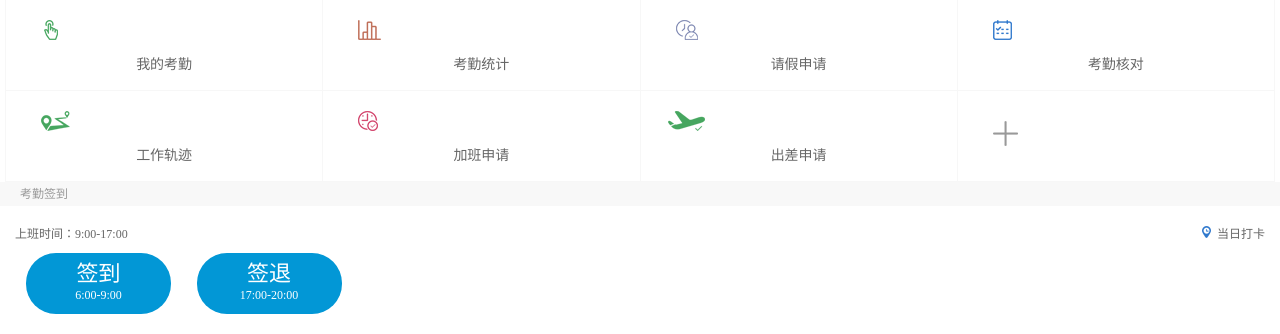
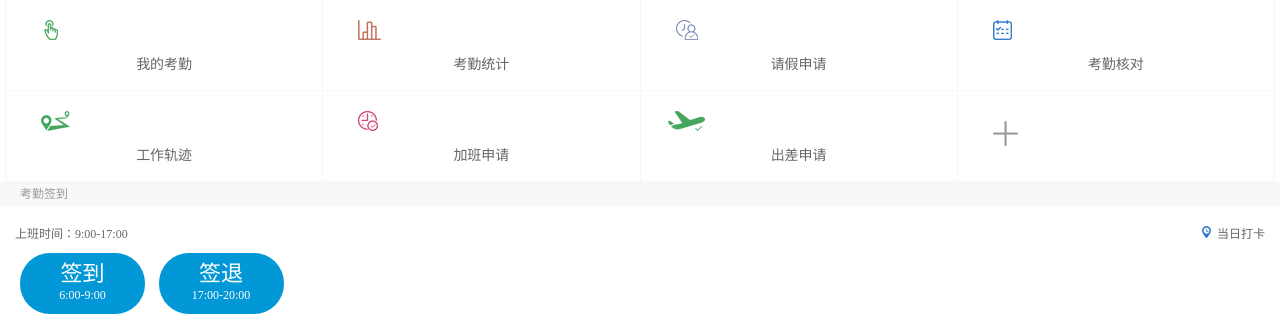
Before and after one commit to misstop/attendance, a Django app: template myapp/novel/templates/novel/common.html in a window 1280 px wide. Shown: the part 790-1124 px from the top of the page. Run offline with Django 3.2, Linux system fonts and the light colour scheme; the template is opened without the code that fills it, so the values that code supplies are empty; some libraries are stand-ins or nearby versions.

Commit message:
'css_update'

```diff
--- a/myapp/novel/static/novel/css/common.css
+++ b/myapp/novel/static/novel/css/common.css
@@ -125,7 +125,7 @@
 
 .sign-btn a {
     display: inline-block;
-    width:145px;
+    width:125px;
     padding: 10px 0;
     border-radius: 30px;
     text-align: center;
@@ -134,7 +134,7 @@
 .sign-btn a.signin,
 .sign-btn a.signout {
     background-color: #0297d6;
-    margin:0 11px;
+    margin:0 5px;
 }
 
 .sign-btn a.signinyet,
--- a/myapp/novel/templates/novel/login.html
+++ b/myapp/novel/templates/novel/login.html
@@ -48,7 +48,7 @@
                     <label for="remember-me">Remember me</label>
                 </div>
                <!-- <a class="btn-glow primary login" id="login">Log in</a>-->
-                <button id="submit">Sign up</button>
+                <button id="submit">Sign in</button>
             </div>
         </div>
 
```
